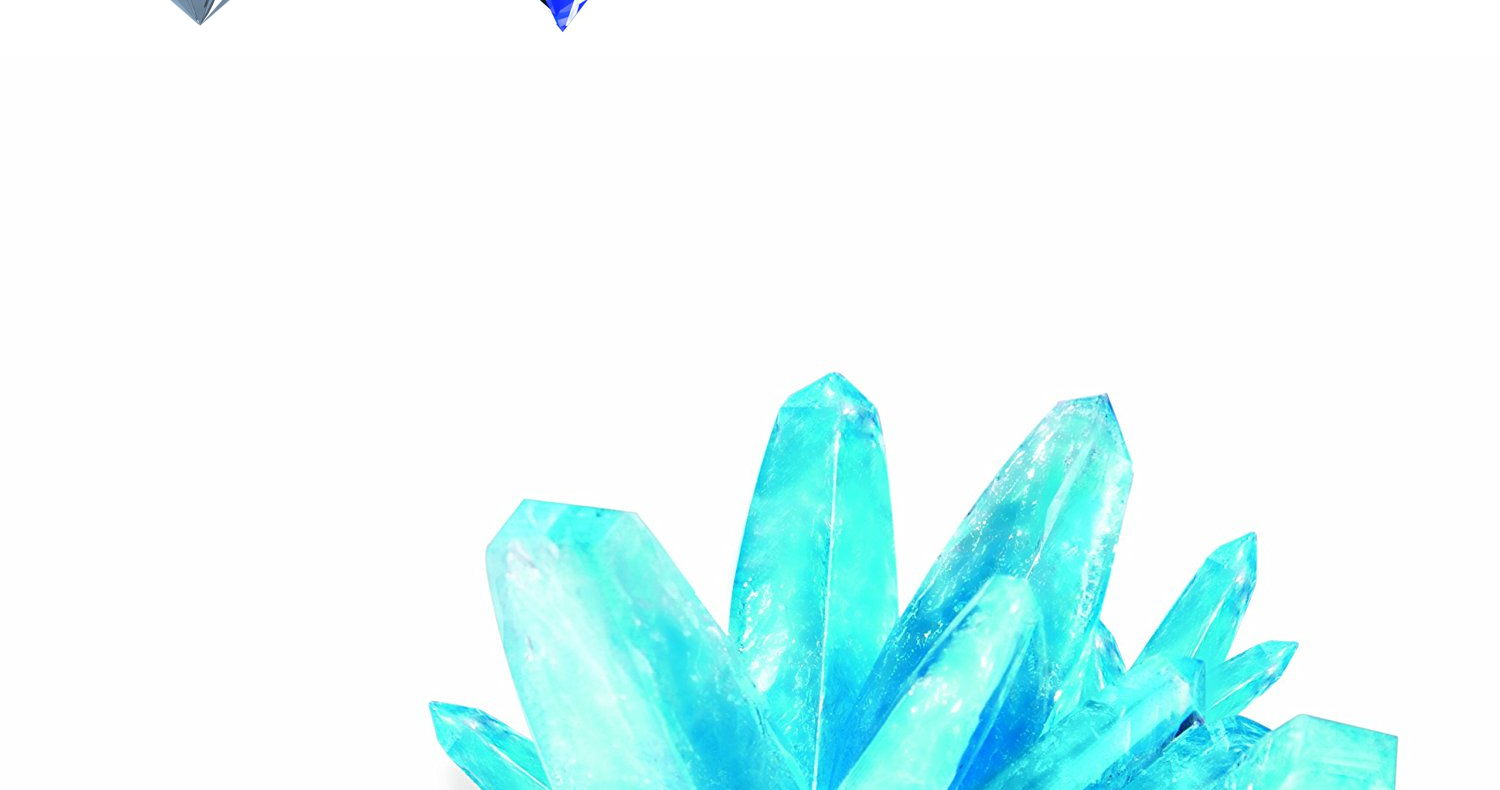
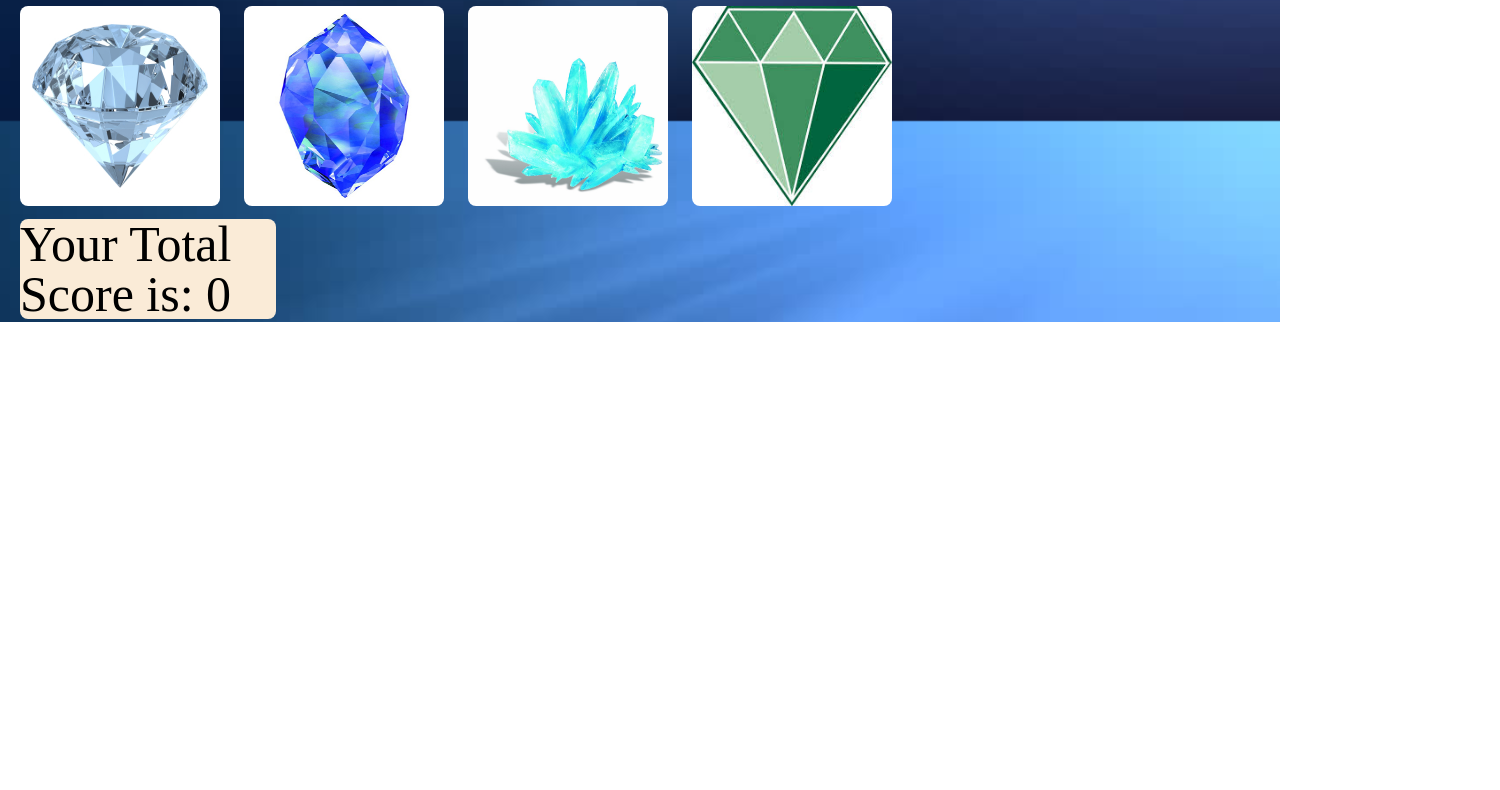
Before and after one commit to AlexHimchak/week-4-game, a plain HTML site: page index.html in a window 1280 px wide. Shown: the part 679-1469 px from the top of the page, 1500 px wide, since content can reach past the window. After the commit the page ends 1001 px from the top, so only its background shows below. Drawn offline with nearby package versions, Linux system fonts and the light colour scheme.

Commit message:
Now its finished

```diff
--- a/index.html
+++ b/index.html
@@ -4,7 +4,7 @@
 <head>
     <title>Crystals Collector Game</title>
     <link rel="stylesheet" type="text/css" href="assets/css/reset.css">
-    <link rel="stylesheet" type=t ext/css href="assets/css/style.css">
+    <link rel="stylesheet" type="text/css" href="assets/css/style.css">
 </head>
 
 <body>
@@ -22,10 +22,10 @@
       </h4>
     </div>
     <div id="crystals">
-        <img src="assets/images/gem1.jpeg" class=c rystalImg id="GemOne" alt="oneC">
-        <img src="assets/images/gem2.jpg" class=c rystalImg id="GemTwo" alt="twoC">
-        <img src="assets/images/gem3.jpg" class=c rystalImg id="GemThree" alt="threeC">
-        <img src="assets/images/gem4.jpeg" class=c rystalImg id="GemFour" alt="fourC">
+        <img src="assets/images/gem1.jpeg" class = crystalImg id="GemOne" alt="oneC">
+        <img src="assets/images/gem2.jpg" class = crystalImg id="GemTwo" alt="twoC">
+        <img src="assets/images/gem3.jpg" class = crystalImg id="GemThree" alt="threeC">
+        <img src="assets/images/gem4.jpeg" class = crystalImg id="GemFour" alt="fourC">
     </div>
     <h5>
          Your Total Score is: <span id="totalNumber"></span>
```
